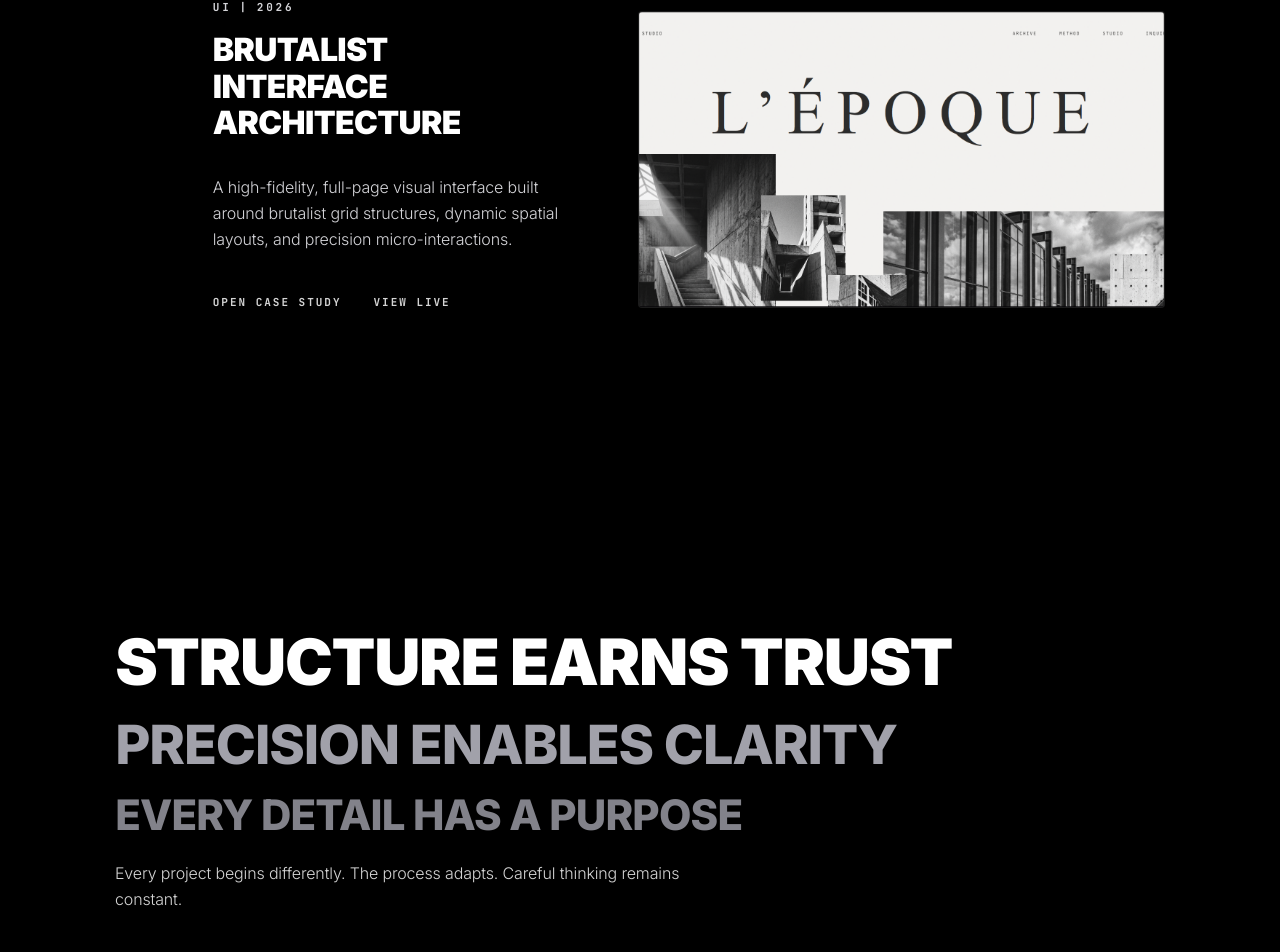
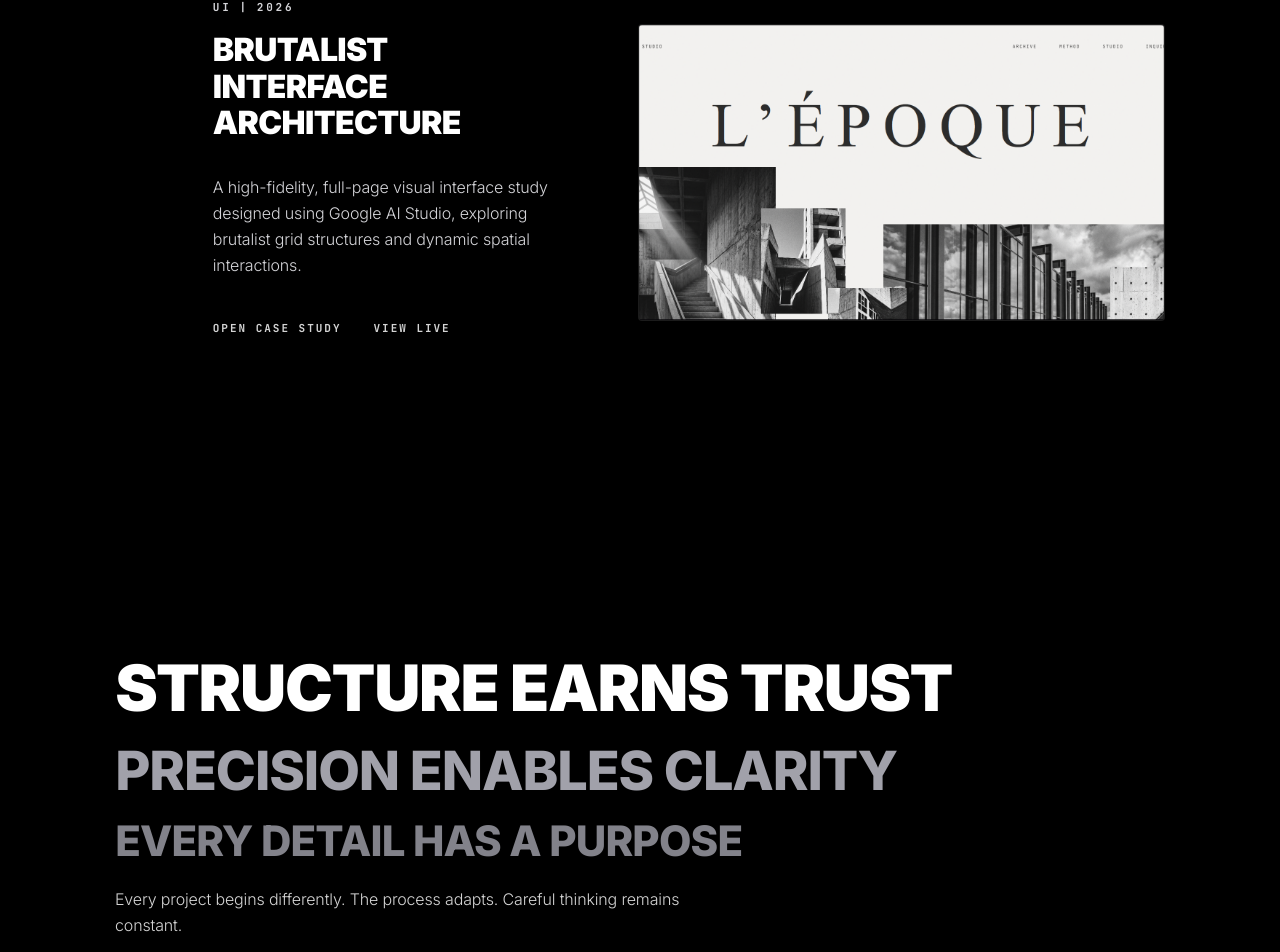
Before and after one commit to razanazizieh/Portfolio, a React (Vite) app: page / in a window 1280 px wide. Shown: the part 2609-3561 px from the top of the page. Built offline with nearby package versions, Linux system fonts and the light colour scheme; no server answers; a web font is replaced by a local one.

Commit message:
Update deploy

```diff
--- a/src/data.ts
+++ b/src/data.ts
@@ -118,26 +118,26 @@ export const PROJECTS_DATA: Project[] = [
     live: "https://razanazizieh.github.io/portfoli0/",
     githubUrl: "https://github.com/razanazizieh/portfoli0",
   },
-{
+  {
     id: "brutalist-architecture",
     title: "BRUTALIST INTERFACE ARCHITECTURE",
     category: "UI",
     year: "2026",
     projectType: "Interface Study",
     overview:
-      "A high-fidelity, full-page visual interface built around brutalist grid structures, dynamic spatial layouts, and precision micro-interactions.",
+      "A high-fidelity, full-page visual interface study designed using Google AI Studio, exploring brutalist grid structures and dynamic spatial interactions.",
     challenge:
       "Designing a dense, typography-focused full-page layout that maintains strong structural hierarchy, visual balance, and fluid scaling across various display sizes.",
     solution:
-      "Utilized viewport-driven grid coordinates paired with strict scale limits to create an adaptable layout structure that responds seamlessly to user interactions.",
+      "Leveraged Google AI Studio to prototype and validate responsive grid coordinates and viewport-relative scaling limits in real time.",
     myRole:
-      "Crafted the complete user interface concept and layout architecture, defining fluid spatial transitions, interactive elements, and typographic systems across the entire page.",
+      "Designed the complete visual concept and layout architecture, utilizing Google AI Studio to prototype fluid spatial transitions, micro-interactions, and typographic systems.",
     technicalHighlights: [
-      "Full-page brutalist grid layout composition",
-      "Precision typography alignment and scale rules",
-      "Interactive micro-transitions and spatial hierarchy",
+      "Full-page brutalist grid layout design",
+      "AI-assisted interactive UI/UX prototyping",
+      "Precision typography alignment and spatial scale rules",
     ],
-    technology: ["Figma"],
+    technology: ["Google AI Studio", "UI/UX Design"],
     image: specimenImage,
     gallery: [
       { label: "Tactile Grid Interaction Map", image: specimenImage },
@@ -148,7 +148,7 @@ export const PROJECTS_DATA: Project[] = [
       { label: "High-Contrast Visual Space Layout", image: dwelloImage },
     ],
     impact:
-      "A comprehensive visual specification demonstrating advanced full-page layout composition and fluid UI design aesthetics.",
+      "A polished visual prototype demonstrating advanced full-page layout composition and modern UI design aesthetics.",
     live: "#",
   },
 ];
```
